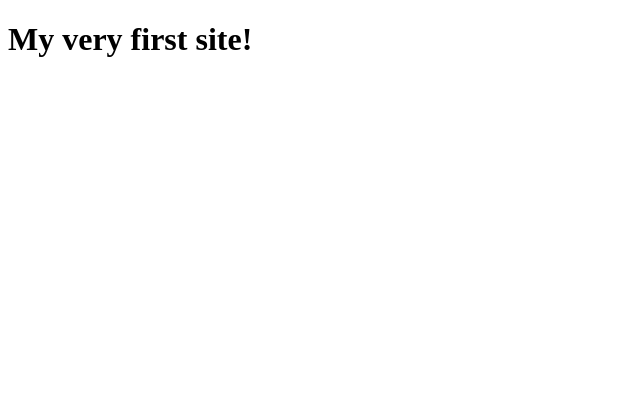
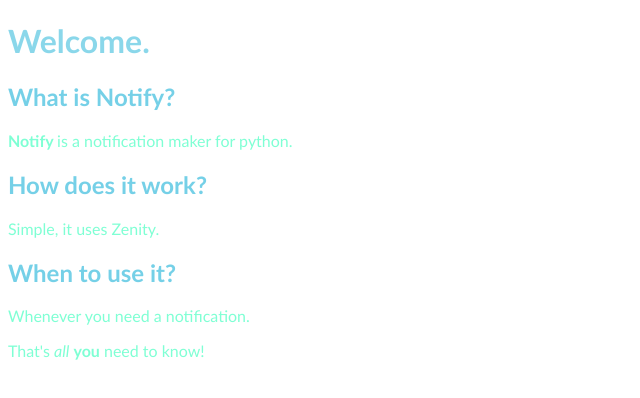
Before and after one commit to Velcro3/notify-project, a plain HTML site: page index.html in a window 1280 px wide. Shown: the whole page, without its empty margins (0-640 px from the left). Drawn offline with Linux system fonts and the light colour scheme.

Commit message:
Website done!

```diff
--- a/index.html
+++ b/index.html
@@ -1,9 +1,20 @@
 <!DOCTYPE html>
-<html>
+<html lang="en">
 <head>
-<title>My first Pages site</title>
+    <meta charset="UTF-8">
+    <meta http-equiv="X-UA-Compatible" content="IE=edge">
+    <meta name="viewport" content="width=device-width, initial-scale=1.0">
+    <title>Introducing Notify.</title>
 </head>
 <body>
-<h1>My very first site!</h1>
+    <h1>Welcome.</h1>
+    <h2><a id="WHAT">What is Notify?</a></h2>
+    <p><strong>Notify </strong> is a notification maker for python.</p>
+    <h2><a id="HOW">How does it work?</a></h2>
+    <p>Simple, it uses Zenity.</p>
+    <h2><a id="WHEN">When to use it?</a></h2>
+    <p>Whenever you need a notification.</p>
+    <p>That's <em>all</em> <strong>you</strong> need to know!</p>
+    <link rel="stylesheet" href="styles.css">
 </body>
 </html>
--- /dev/null
+++ b/styles.css
@@ -0,0 +1,12 @@
+body {
+    font-family: Calibri, 'DejaVu Sans', sans-serif;
+}
+h1 {
+    color: rgba(41, 182, 217, 0.548)
+}
+h2 {
+    color: rgba(41, 182, 217, 0.644)
+}
+p {
+    color: aquamarine;
+}
```
